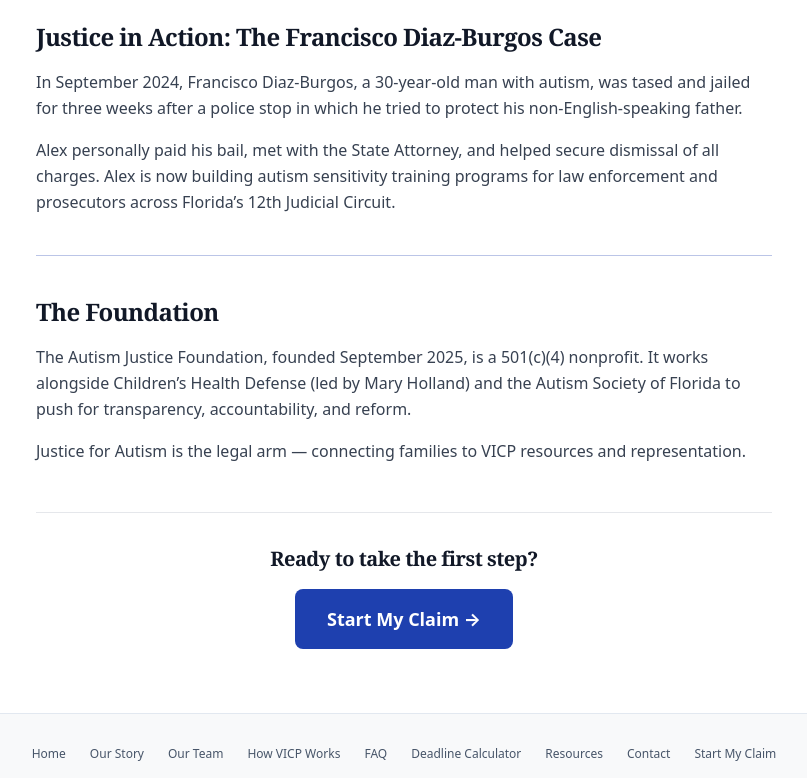
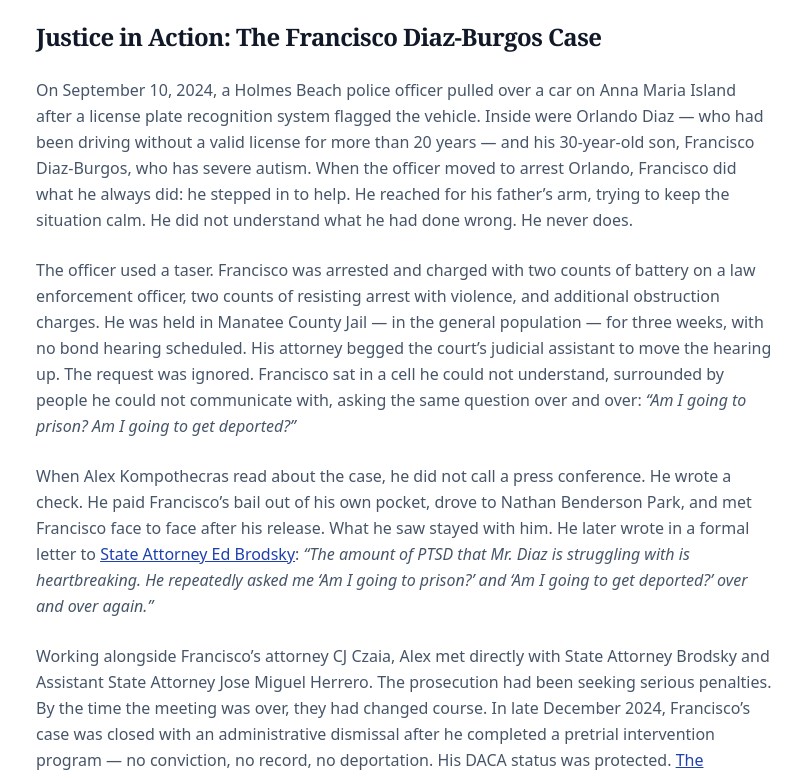
Before and after one commit to badandy-beep/legalcaseportal, a Next.js app: page /our-story in a window 1280 px wide. Shown: the part 1040-1818 px from the top of the page, without its empty margins (236-1043 px from the left). Built offline with nearby package versions, Linux system fonts and the light colour scheme.

Commit message:
feat: Our Story — Francisco Diaz-Burgos case expanded with Herald-Tribune + Yahoo hyperlinks

```diff
--- a/src/app/(public)/our-story/page.tsx
+++ b/src/app/(public)/our-story/page.tsx
@@ -64,22 +64,50 @@ export default function OurStoryPage() {
         <hr className="border-[#1E40AF]/30 my-10" />
 
         {/* Section 3 — Justice in Action */}
-        <section className="mb-10">
-          <h2 className="text-2xl font-bold tracking-tight text-[#111827] mb-4">
-            Justice in Action: The Francisco Diaz-Burgos Case
-          </h2>
-          <div className="space-y-4 text-gray-700 leading-relaxed">
-            <p>
-              In September 2024, Francisco Diaz-Burgos, a 30-year-old man with autism, was tased
-              and jailed for three weeks after a police stop in which he tried to protect his
-              non-English-speaking father.
-            </p>
-            <p>
-              Alex personally paid his bail, met with the State Attorney, and helped secure
-              dismissal of all charges. Alex is now building autism sensitivity training programs
-              for law enforcement and prosecutors across Florida&rsquo;s 12th Judicial Circuit.
-            </p>
-          </div>
+        <section className="space-y-6 mb-10">
+          <h2 className="text-2xl font-bold text-[#111827]">Justice in Action: The Francisco Diaz-Burgos Case</h2>
+
+          <p className="text-[#475569] leading-relaxed">
+            On September 10, 2024, a Holmes Beach police officer pulled over a car on Anna Maria Island after a license plate recognition system flagged the vehicle. Inside were Orlando Diaz — who had been driving without a valid license for more than 20 years — and his 30-year-old son, Francisco Diaz-Burgos, who has severe autism. When the officer moved to arrest Orlando, Francisco did what he always did: he stepped in to help. He reached for his father&rsquo;s arm, trying to keep the situation calm. He did not understand what he had done wrong. He never does.
+          </p>
+
+          <p className="text-[#475569] leading-relaxed">
+            The officer used a taser. Francisco was arrested and charged with two counts of battery on a law enforcement officer, two counts of resisting arrest with violence, and additional obstruction charges. He was held in Manatee County Jail — in the general population — for three weeks, with no bond hearing scheduled. His attorney begged the court&rsquo;s judicial assistant to move the hearing up. The request was ignored. Francisco sat in a cell he could not understand, surrounded by people he could not communicate with, asking the same question over and over: <em>&ldquo;Am I going to prison? Am I going to get deported?&rdquo;</em>
+          </p>
+
+          <p className="text-[#475569] leading-relaxed">
+            When Alex Kompothecras read about the case, he did not call a press conference. He wrote a check. He paid Francisco&rsquo;s bail out of his own pocket, drove to Nathan Benderson Park, and met Francisco face to face after his release. What he saw stayed with him. He later wrote in a formal letter to{' '}
+            <a
+              href="https://www.heraldtribune.com/story/news/courts/2025/01/23/florida-advocates-seek-better-autism-awareness-training-for-police/77690997007/"
+              target="_blank"
+              rel="noopener noreferrer"
+              className="text-[#1E40AF] underline hover:text-[#1E3A8A]"
+            >
+              State Attorney Ed Brodsky
+            </a>
+            : <em>&ldquo;The amount of PTSD that Mr. Diaz is struggling with is heartbreaking. He repeatedly asked me &lsquo;Am I going to prison?&rsquo; and &lsquo;Am I going to get deported?&rsquo; over and over again.&rdquo;</em>
+          </p>
+
+          <p className="text-[#475569] leading-relaxed">
+            Working alongside Francisco&rsquo;s attorney CJ Czaia, Alex met directly with State Attorney Brodsky and Assistant State Attorney Jose Miguel Herrero. The prosecution had been seeking serious penalties. By the time the meeting was over, they had changed course. In late December 2024, Francisco&rsquo;s case was closed with an administrative dismissal after he completed a pretrial intervention program — no conviction, no record, no deportation. His DACA status was protected.{' '}
+            <a
+              href="https://www.yahoo.com/news/holmes-beach-police-tased-autistic-100611110.html"
+              target="_blank"
+              rel="noopener noreferrer"
+              className="text-[#1E40AF] underline hover:text-[#1E3A8A]"
+            >
+              The Sarasota Herald-Tribune covered the case in January 2025
+            </a>
+            , bringing national attention to the systemic failure of law enforcement training around autism spectrum disorder.
+          </p>
+
+          <p className="text-[#475569] leading-relaxed">
+            The case did not end there. State Attorney Brodsky invited Alex to develop ASD sensitivity training for his prosecutorial staff and local defense attorneys — training that Alex is now building in consultation with the therapists who have worked with his own siblings, Bronson and Sarah Alice. His long-term goal: mandatory ASD interaction time at the Florida law enforcement academy, requiring recruits to spend structured time with schools&rsquo; special needs departments before they ever put on a badge. Alex also organized a free autism awareness 5K at Nathan Benderson Park, with proceeds benefiting The Haven in Sarasota and the Autism Society of Florida.
+          </p>
+
+          <p className="text-[#475569] leading-relaxed">
+            Francisco Diaz-Burgos is a legal U.S. resident. He did nothing wrong. He spent three weeks in jail because the system he encountered had never been trained to recognize what autism looks like under stress. That is the gap the Autism Justice Foundation and Alpha Law Group exist to close — in courtrooms, in jails, in prosecutors&rsquo; offices, and now in the federal Vaccine Injury Compensation Program, where thousands of autism families have never been told their rights.
+          </p>
         </section>
 
         <hr className="border-[#1E40AF]/30 my-10" />
```
